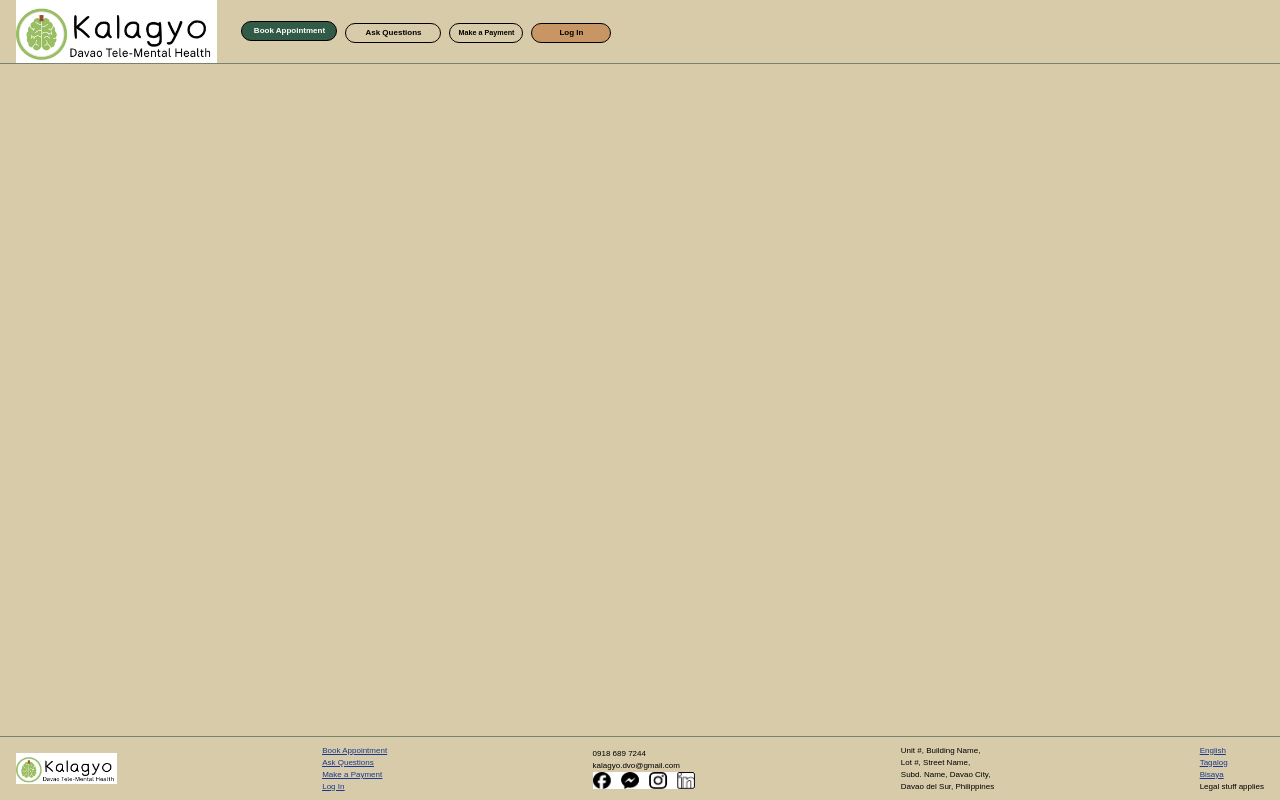
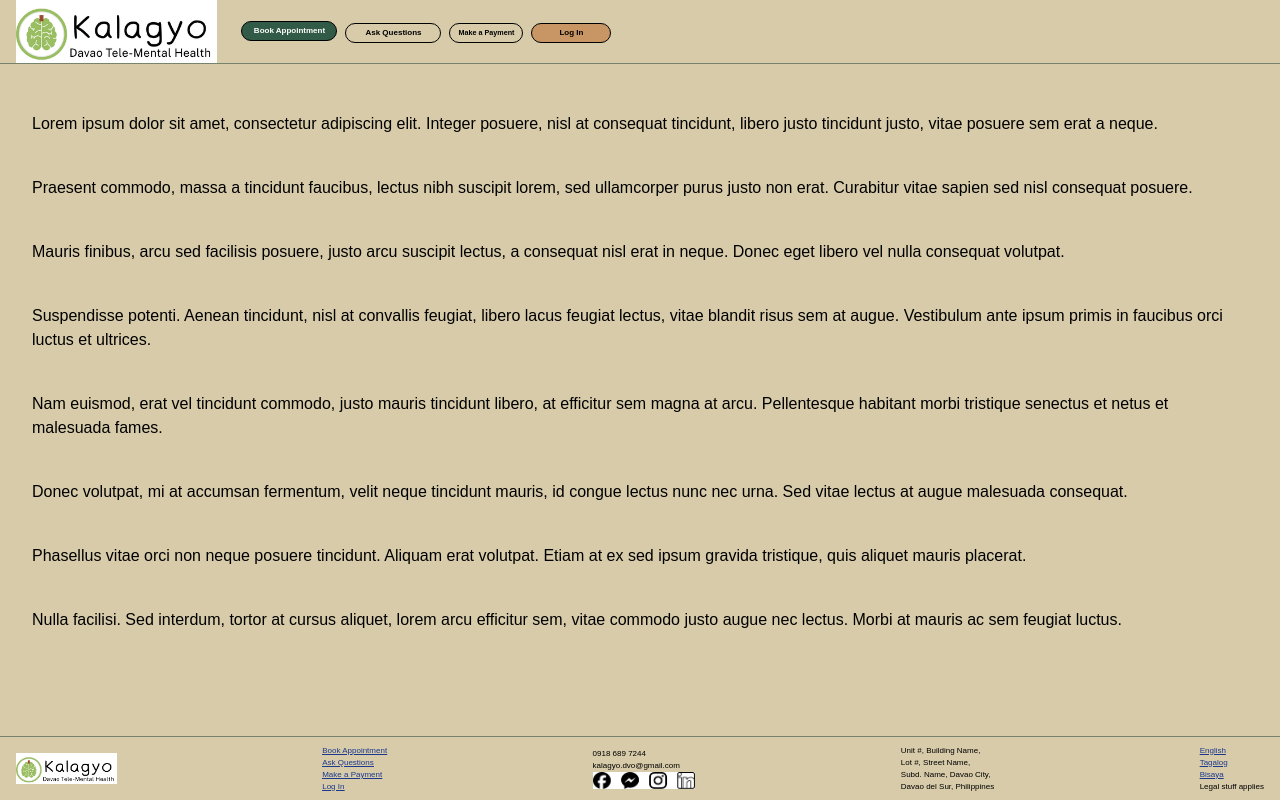
Before and after one commit to aljosanpedro/MSIT-PBD-Project2, a Next.js app in the folder msit-pbd-project2/: page / in a window 1280 px wide. Built offline with nearby package versions, Linux system fonts and the light colour scheme.

Commit message:
Add introductory text section to home page for enhanced user engagement

```diff
--- a/msit-pbd-project2/app/page.tsx
+++ b/msit-pbd-project2/app/page.tsx
@@ -55,6 +55,48 @@ export default function Home() {
           Log In
         </Link>
       </header>
+      <section className="flex-1 space-y-10 px-8 py-12 text-black">
+        <p>
+          Lorem ipsum dolor sit amet, consectetur adipiscing elit. Integer
+          posuere, nisl at consequat tincidunt, libero justo tincidunt justo,
+          vitae posuere sem erat a neque.
+        </p>
+        <p>
+          Praesent commodo, massa a tincidunt faucibus, lectus nibh suscipit
+          lorem, sed ullamcorper purus justo non erat. Curabitur vitae sapien
+          sed nisl consequat posuere.
+        </p>
+        <p>
+          Mauris finibus, arcu sed facilisis posuere, justo arcu suscipit
+          lectus, a consequat nisl erat in neque. Donec eget libero vel nulla
+          consequat volutpat.
+        </p>
+        <p>
+          Suspendisse potenti. Aenean tincidunt, nisl at convallis feugiat,
+          libero lacus feugiat lectus, vitae blandit risus sem at augue.
+          Vestibulum ante ipsum primis in faucibus orci luctus et ultrices.
+        </p>
+        <p>
+          Nam euismod, erat vel tincidunt commodo, justo mauris tincidunt
+          libero, at efficitur sem magna at arcu. Pellentesque habitant morbi
+          tristique senectus et netus et malesuada fames.
+        </p>
+        <p>
+          Donec volutpat, mi at accumsan fermentum, velit neque tincidunt
+          mauris, id congue lectus nunc nec urna. Sed vitae lectus at augue
+          malesuada consequat.
+        </p>
+        <p>
+          Phasellus vitae orci non neque posuere tincidunt. Aliquam erat
+          volutpat. Etiam at ex sed ipsum gravida tristique, quis aliquet
+          mauris placerat.
+        </p>
+        <p>
+          Nulla facilisi. Sed interdum, tortor at cursus aliquet, lorem arcu
+          efficitur sem, vitae commodo justo augue nec lectus. Morbi at mauris
+          ac sem feugiat luctus.
+        </p>
+      </section>
       <div className="flex-1" />
       <footer
         aria-label="Footer"
```
